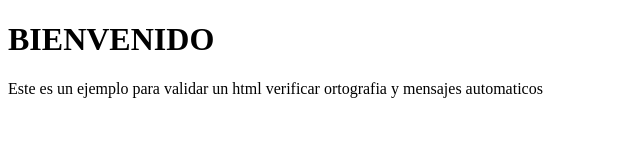
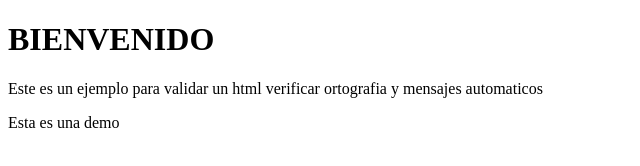
Before and after one commit to J-Alejandro11/automatizaci-n, a plain HTML site: page index.html in a window 1280 px wide. Shown: the whole page, without its empty margins (0-640 px from the left). Drawn offline with Linux system fonts and the light colour scheme.

Commit message:
:bug: Nuevos cambios

```diff
--- a/index.html
+++ b/index.html
@@ -9,4 +9,5 @@
     <h1> BIENVENIDO </h1>
     <P> Este es un ejemplo para validar un html verificar ortografia y mensajes automaticos</P>
 </body>
+<p> Esta es una demo
 </html>
```
